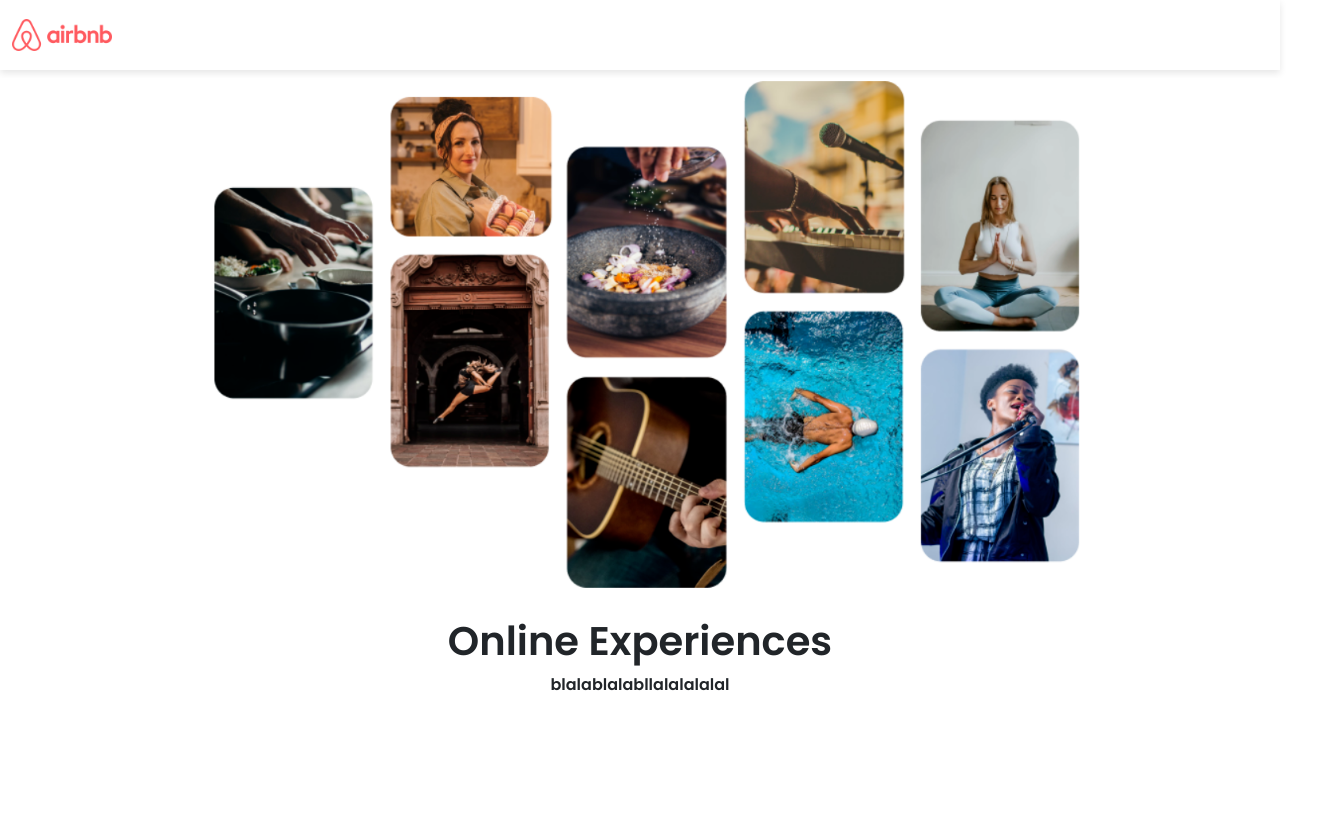
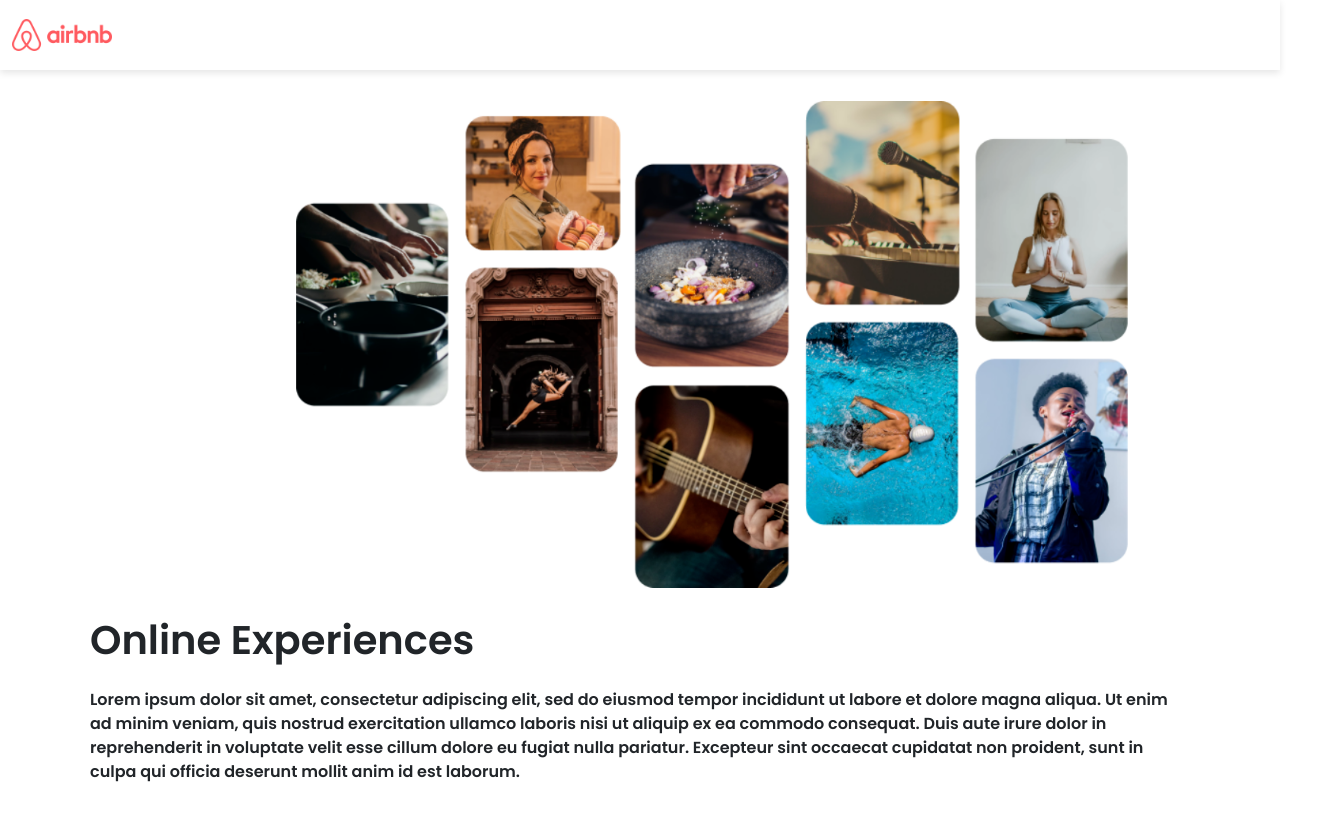
Before and after one commit to AdrienDvn/ReactAirBnBClone, a React (Create React App) app: page / in a window 1280 px wide. Shown: the whole page, 1340 px wide, since content can reach past the window. Built offline with nearby package versions, Linux system fonts and the light colour scheme.

Commit message:
hero section ok
Signed-off-by: adriendavin <adriendavin@hotmail.fr>

```diff
--- a/src/components/Hero.js
+++ b/src/components/Hero.js
@@ -4,10 +4,10 @@
 export default function Hero() {
   return (
     <hero>
-      <div className='hero'>
+      <div className='container hero--container'>
         <img src={logo2} alt="" className="hero--gridpic"/>
         <h1> Online Experiences</h1>
-        <p>blalablalabllalalalalal</p>
+        <p>Lorem ipsum dolor sit amet, consectetur adipiscing elit, sed do eiusmod tempor incididunt ut labore et dolore magna aliqua. Ut enim ad minim veniam, quis nostrud exercitation ullamco laboris nisi ut aliquip ex ea commodo consequat. Duis aute irure dolor in reprehenderit in voluptate velit esse cillum dolore eu fugiat nulla pariatur. Excepteur sint occaecat cupidatat non proident, sunt in culpa qui officia deserunt mollit anim id est laborum.</p>
       </div>
     </hero>
   );
--- a/src/hero.css
+++ b/src/hero.css
@@ -1,5 +1,22 @@
 .hero--gridpic {
 /* background-image: url('/Users/adrien/code/BobZiroll/airbnbclone/src/AirBnb photo grid.png'); */
- width: 1300px;
+ width: 1250px;
  margin-top: 8px;
 }
+
+h1 {
+  display: flex;
+  /* margin-left: 160px; */
+}
+
+p{
+  display: flex;
+  margin-top: 24px;
+  text-align: left;
+}
+
+.container {
+    /* background-color: #f8f8f8; */
+    padding: 20px;
+
+}
```
Also changed, not shown: src/App.js (+0 -22 lines).
